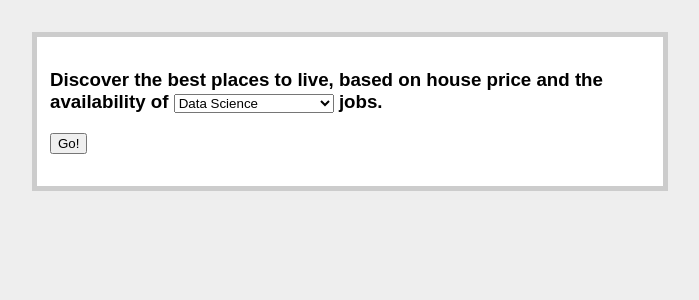
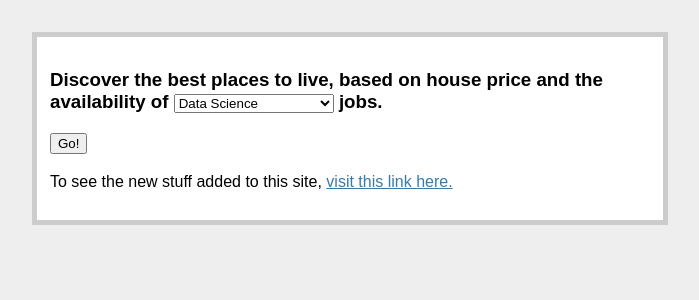
Before and after one commit to LiamCattell/test_app, a Flask app: page /best_places_for_jobs in a window 1280 px wide. Shown: the top 300 px of the page, without its empty margins (290-989 px from the left). Run offline with Flask 2, Linux system fonts and the light colour scheme; parts of the project's set-up code (start-up, migrations or seed data) failed here and were passed over.

Commit message:
Added links to new stuff

```diff
--- a/templates/jobs_vs_prices.html
+++ b/templates/jobs_vs_prices.html
@@ -23,6 +23,8 @@
 				</p>
 			</form>
 		</h3>
+
+		<p>To see the new stuff added to this site, <a href="{{ url_for('best_places_to_live') }}">visit this link here.</a></p>
 	</div>
 </body>
 </html>
--- a/templates/jobs_vs_prices_graph.html
+++ b/templates/jobs_vs_prices_graph.html
@@ -29,6 +29,8 @@
 				<td class=center colspan=3>Job opportunities scaled by average house price</td>
 			</tr>
 		</table>
+
+		<p>To see the new stuff added to this site, <a href="{{ url_for('best_places_to_live') }}">visit this link here.</a></p>
 	</div>
 </body>
 </html>
--- a/templates/prices_vs_jobs.html
+++ b/templates/prices_vs_jobs.html
@@ -25,6 +25,8 @@
 				</p>
 			</form>
 		</h3>
+
+		<p>To see the new stuff added to this site, <a href="{{ url_for('best_places_to_live') }}">visit this link here.</a></p>
 	</div>
 </body>
 </html>
--- a/templates/prices_vs_jobs_graph.html
+++ b/templates/prices_vs_jobs_graph.html
@@ -29,6 +29,8 @@
 				<td class=center colspan=3>The balance of budget and job opportunities</td>
 			</tr>
 		</table>
+
+		<p>To see the new stuff added to this site, <a href="{{ url_for('best_places_to_live') }}">visit this link here.</a></p>
 	</div>
 </body>
 </html>
```
